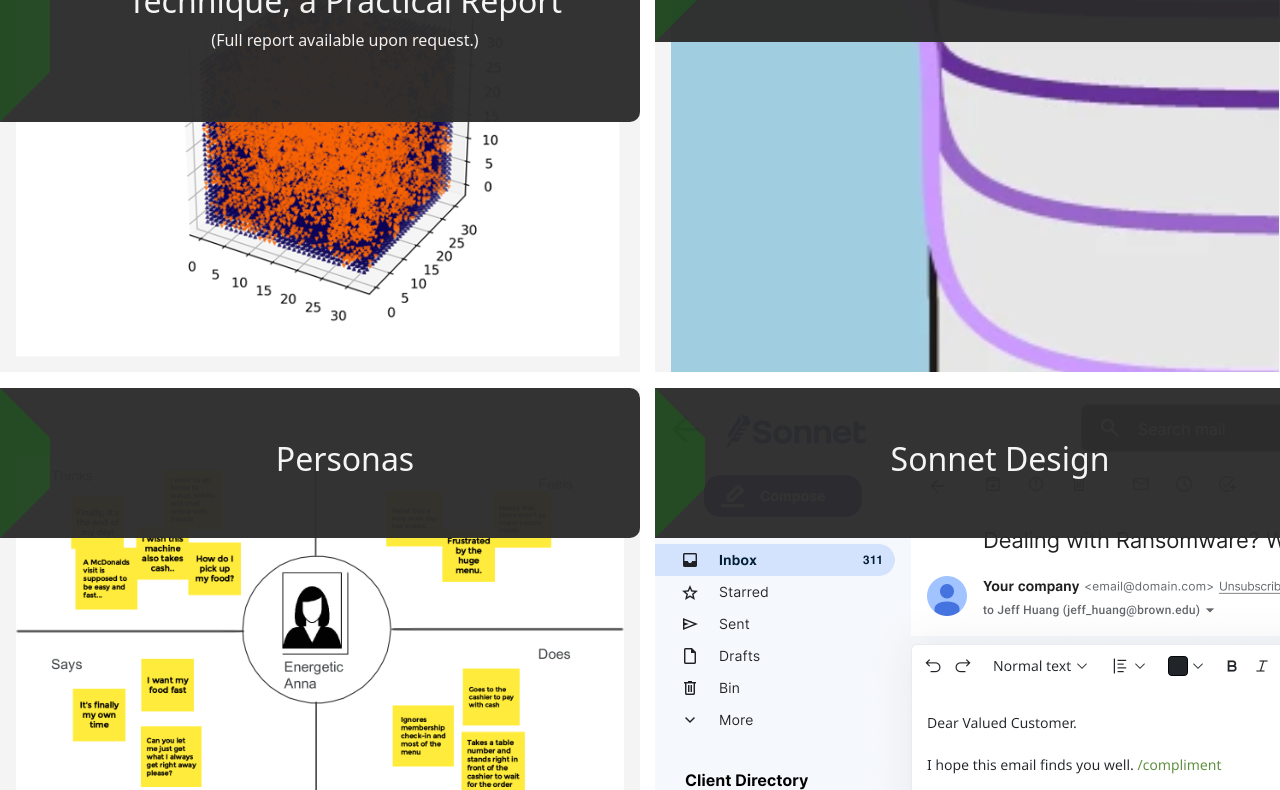
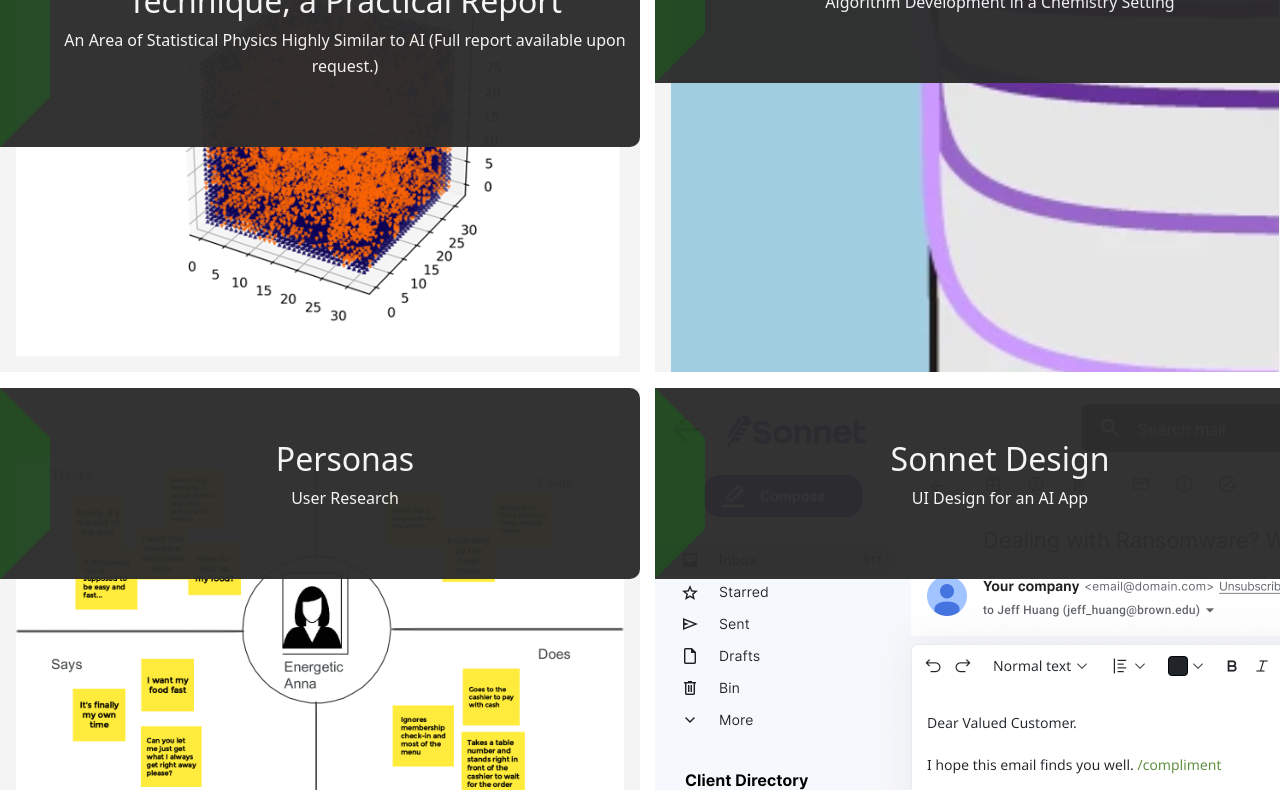
Before and after one commit to yeyewangwang/yeyewangwang.github.io, a plain HTML site: page index.html in a window 1280 px wide. Shown: the part 276-1066 px from the top of the page. Drawn offline with Linux system fonts and the light colour scheme.

Commit message:
Fill in the Blurbs

```diff
--- a/index.html
+++ b/index.html
@@ -40,7 +40,7 @@
                         <h2>
                             The Ising Model and the Monte Carlo Technique, a Practical Report
                         </h2>
-                        <p>(Full report available upon request.)</p>
+                        <p>An Area of Statistical Physics Highly Similar to AI (Full report available upon request.)</p>
                     </div></a>
                 </div>
             </div>
@@ -53,7 +53,9 @@
                     <a href="https://www.nature.com/articles/s41467-022-33592-3"><div class="center section-header-box">
                         <h2>
                             The Donnan Potential Revealed
-                        </h2></div></a>
+                        </h2>
+                        <p>Algorithm Development in a Chemistry Setting</p>
+                    </div></a>
                 </div>
             </div>
         </div>
@@ -65,7 +67,9 @@
                     <a href="personas.html"><div class="center section-header-box">
                         <h2>
                             Personas
-                        </h2></div></a>
+                        </h2>
+                        <p>User Research</p>
+                    </div></a>
                 </div>
             </div>
         </div>
@@ -79,7 +83,9 @@
                         <h2>
                             Sonnet
                                 Design
-                        </h2></div></a>
+                        </h2>
+                        <p>UI Design for an AI App</p>
+                    </div></a>
                 </div>
             </div>
         </div>
```
